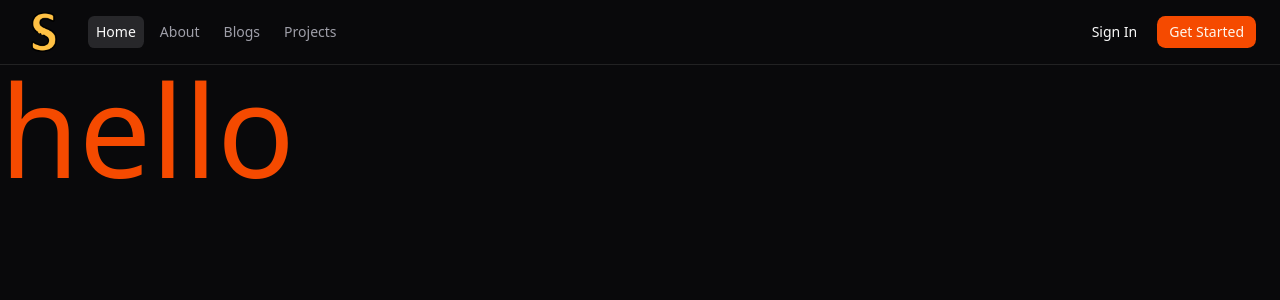
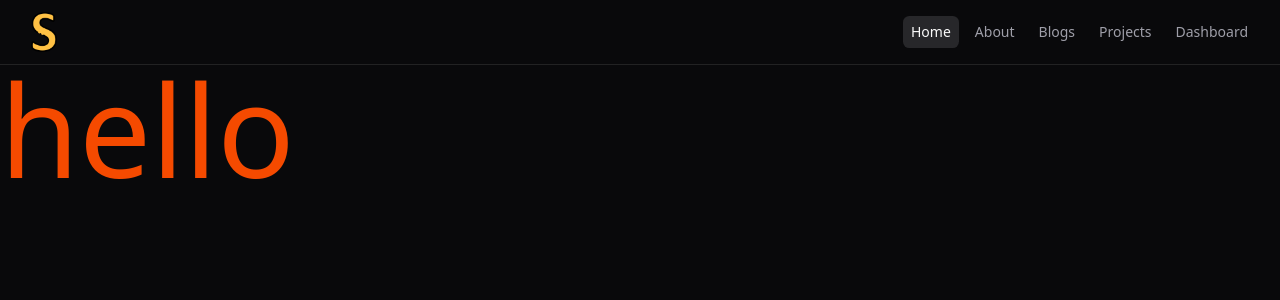
Before and after one commit to Shadow-Blaxe-123/Next-Portfolio-Frontend, a Next.js app: page / in a window 1280 px wide. Shown: the top 300 px of the page. Built offline with nearby package versions, Linux system fonts and the light colour scheme.

Commit message:
Navbar done

```diff
--- a/package.json
+++ b/package.json
@@ -14,6 +14,7 @@
     "clsx": "^2.1.1",
     "lucide-react": "^0.544.0",
     "next": "15.5.4",
+    "next-themes": "^0.4.6",
     "radix-ui": "^1.4.3",
     "react": "19.1.0",
     "react-dom": "19.1.0",
--- a/src/app/layout.tsx
+++ b/src/app/layout.tsx
@@ -1,6 +1,7 @@
 import type { Metadata } from "next";
 import { Geist, Geist_Mono } from "next/font/google";
 import "./globals.css";
+import { ThemeProvider } from "@/providers/Theme-Provider";
 
 const geistSans = Geist({
   variable: "--font-geist-sans",
@@ -23,11 +24,18 @@ export default function RootLayout({
   children: React.ReactNode;
 }>) {
   return (
-    <html lang="en" className="dark">
+    <html lang="en" suppressHydrationWarning>
       <body
         className={`${geistSans.variable} ${geistMono.variable} antialiased`}
       >
-        {children}
+        <ThemeProvider
+          attribute="class"
+          defaultTheme="dark"
+          enableSystem
+          disableTransitionOnChange
+        >
+          {children}
+        </ThemeProvider>
       </body>
     </html>
   );
--- a/src/components/Navbar.tsx
+++ b/src/components/Navbar.tsx
@@ -18,18 +18,21 @@ import { usePathname } from "next/navigation";
 export default function Navbar() {
   // Navigation links array to be used in both desktop and mobile menus
   const path = usePathname();
-  console.log(path);
   const navigationLinks = [
     { href: "/", label: "Home" },
     { href: "/about", label: "About" },
     { href: "/blogs", label: "Blogs" },
     { href: "/projects", label: "Projects" },
+    { href: "/dashboard", label: "Dashboard" },
   ];
   return (
     <header className="border-b px-4 md:px-6">
       <div className="flex h-16 items-center justify-between gap-4">
+        <Link href="/" className="text-primary hover:text-primary/90">
+          <Logo />
+        </Link>
         {/* Left side */}
-        <div className="flex items-center gap-2">
+        <div className="flex items-center gap-2 ml-auto">
           {/* Mobile menu trigger */}
           <Popover>
             <PopoverTrigger asChild>
@@ -65,7 +68,7 @@ export default function Navbar() {
                 </svg>
               </Button>
             </PopoverTrigger>
-            <PopoverContent align="start" className="w-36 p-1 md:hidden">
+            <PopoverContent align="end" className="w-36 p-1 md:hidden">
               <NavigationMenu className="max-w-none *:w-full">
                 <NavigationMenuList className="flex-col items-start gap-0 md:gap-2">
                   {navigationLinks.map((link, index) => (
@@ -85,9 +88,6 @@ export default function Navbar() {
           </Popover>
           {/* Main nav */}
           <div className="flex items-center gap-6">
-            <Link href="/" className="text-primary hover:text-primary/90">
-              <Logo />
-            </Link>
             {/* Navigation menu */}
             <NavigationMenu className="max-md:hidden">
               <NavigationMenuList className="gap-2">
@@ -106,15 +106,6 @@ export default function Navbar() {
             </NavigationMenu>
           </div>
         </div>
-        {/* Right side */}
-        <div className="flex items-center gap-2">
-          <Button asChild variant="ghost" size="sm" className="text-sm">
-            <a href="#">Sign In</a>
-          </Button>
-          <Button asChild size="sm" className="text-sm">
-            <a href="#">Get Started</a>
-          </Button>
-        </div>
       </div>
     </header>
   );
--- /dev/null
+++ b/src/providers/Theme-Provider.tsx
@@ -0,0 +1,11 @@
+"use client";
+
+import * as React from "react";
+import { ThemeProvider as NextThemesProvider } from "next-themes";
+
+export function ThemeProvider({
+  children,
+  ...props
+}: React.ComponentProps<typeof NextThemesProvider>) {
+  return <NextThemesProvider {...props}>{children}</NextThemesProvider>;
+}
```
Also changed, not shown: src/components/ui/navigation-menu.tsx (+16 -16 lines), 1 other file (tests, documents, lock files or other folders).
